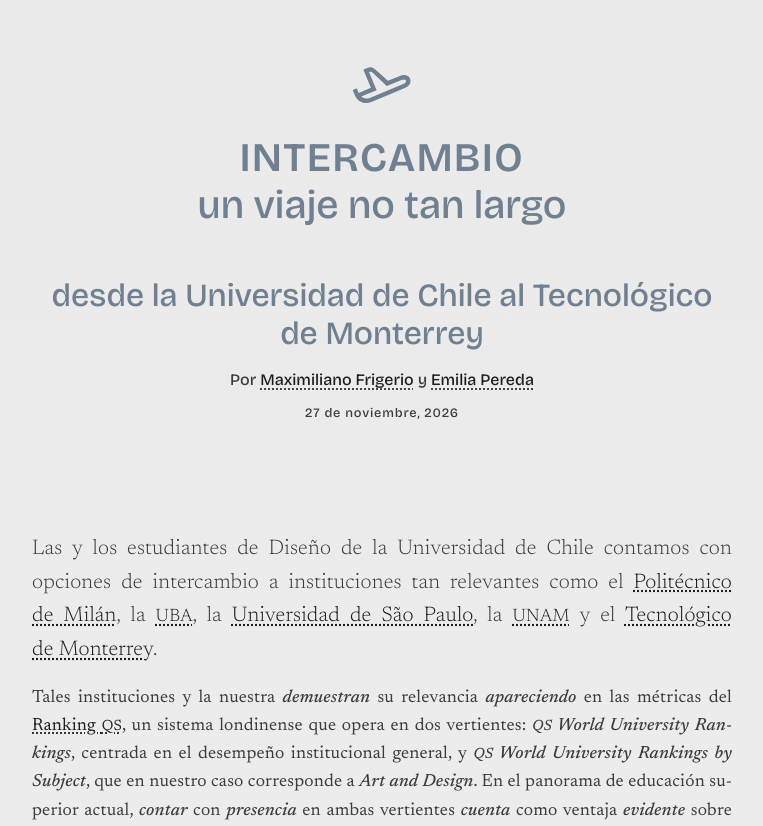
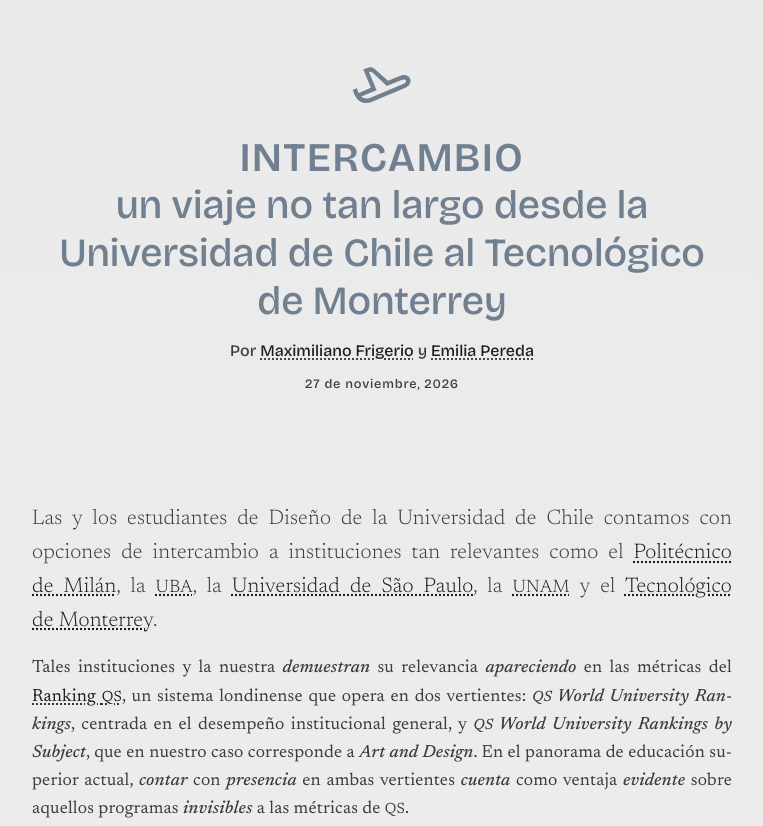
Before and after one commit to emipereda/Entrega_Final, a plain HTML site: page index.html in a window 1280 px wide. Shown: the top 826 px of the page, without its empty margins (258-1021 px from the left). Drawn offline with nearby package versions, Linux system fonts and the light colour scheme.

Commit message:
Update index.html

```diff
--- a/index.html
+++ b/index.html
@@ -22,8 +22,7 @@
         <div class="container">
             <header>
                 <h1>Intercambio</h1>
-                <h2>un viaje no tan largo</h2>
-                <h3>desde la Universidad de Chile al Tecnológico de Monterrey</h3>
+                <h2>un viaje no tan largo desde la Universidad de Chile al Tecnológico de Monterrey</h2>
                 <h4>Por <a href="https://github.com/MaximilianoFrigerioFernandez" target="_blank" rel="https://github.com/MaximilianoFrigerioFernandez">Maximiliano Frigerio</a> y <a href="https://github.com/emipereda" target="_blank" rel="https://github.com/emipereda">Emilia Pereda</a></h4>
                 <h5>27 de noviembre, 2026</h5>
             </header>
```
